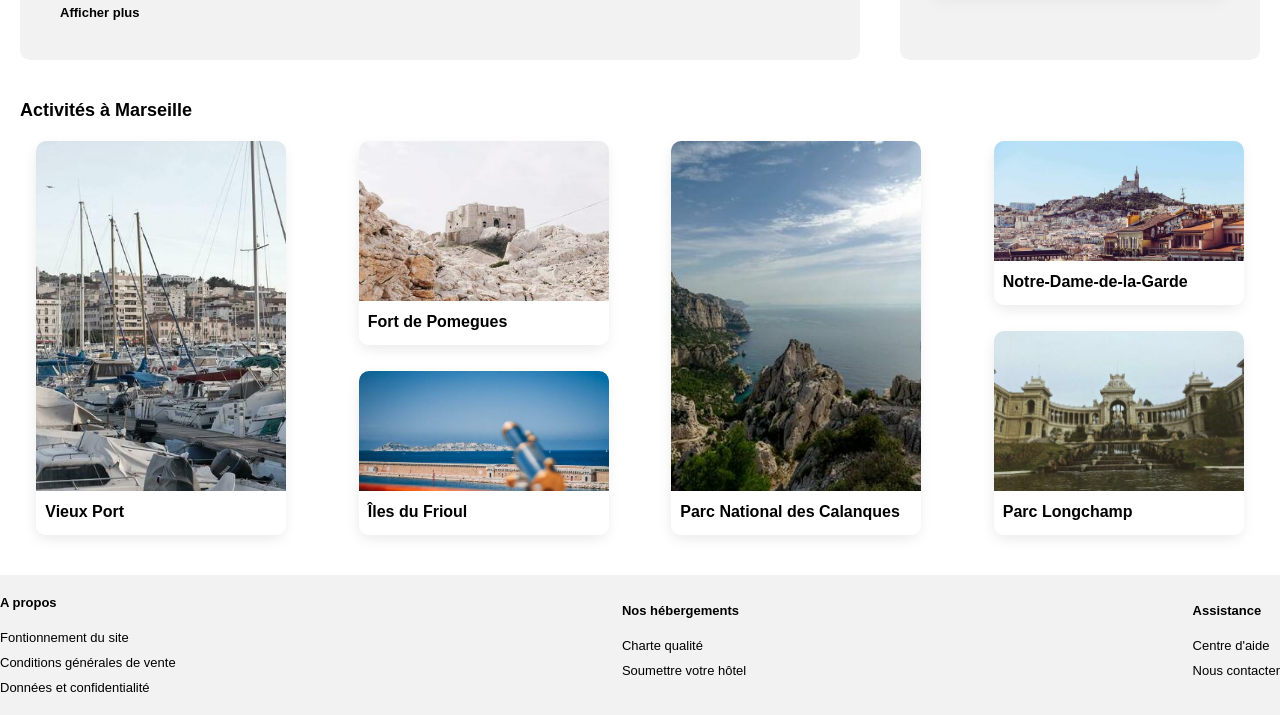
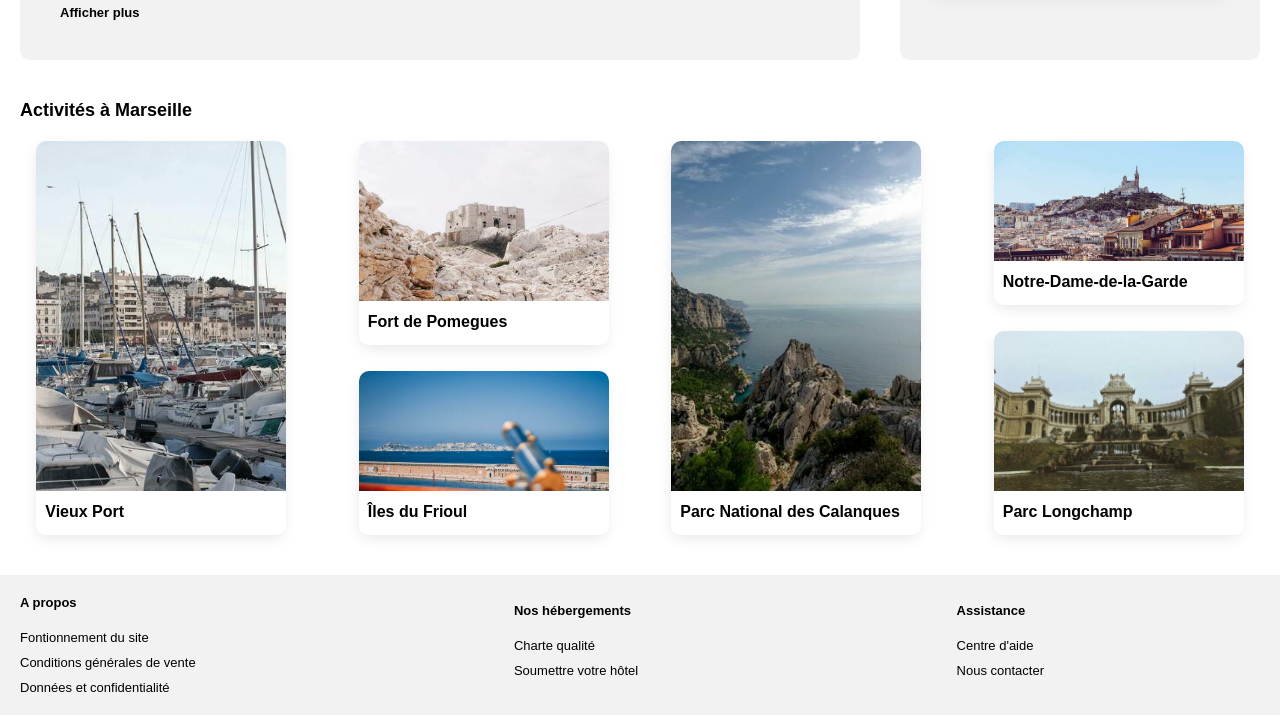
Before and after one commit to 21011988/MarieHomasson_2_03012021, a plain HTML site: page site reservia/index.html in a window 1280 px wide. Shown: the part 853-1568 px from the top of the page. Drawn offline with Linux system fonts and the light colour scheme.

Commit message:
commit FOOTER css modification padding

```diff
--- a/site reservia/footer.css
+++ b/site reservia/footer.css
@@ -9,6 +9,8 @@ footer {
   justify-content: space-between;
   padding-top: 20px;
   padding-bottom: 20px;
+  padding-left: 20px;
+  width: 80%;
 }
 
 .elementsall h6 {
@@ -42,5 +44,6 @@ footer {
   }
   .elementsall {
     width: 90%;
+    padding-left: 0;
   }
 }
```
